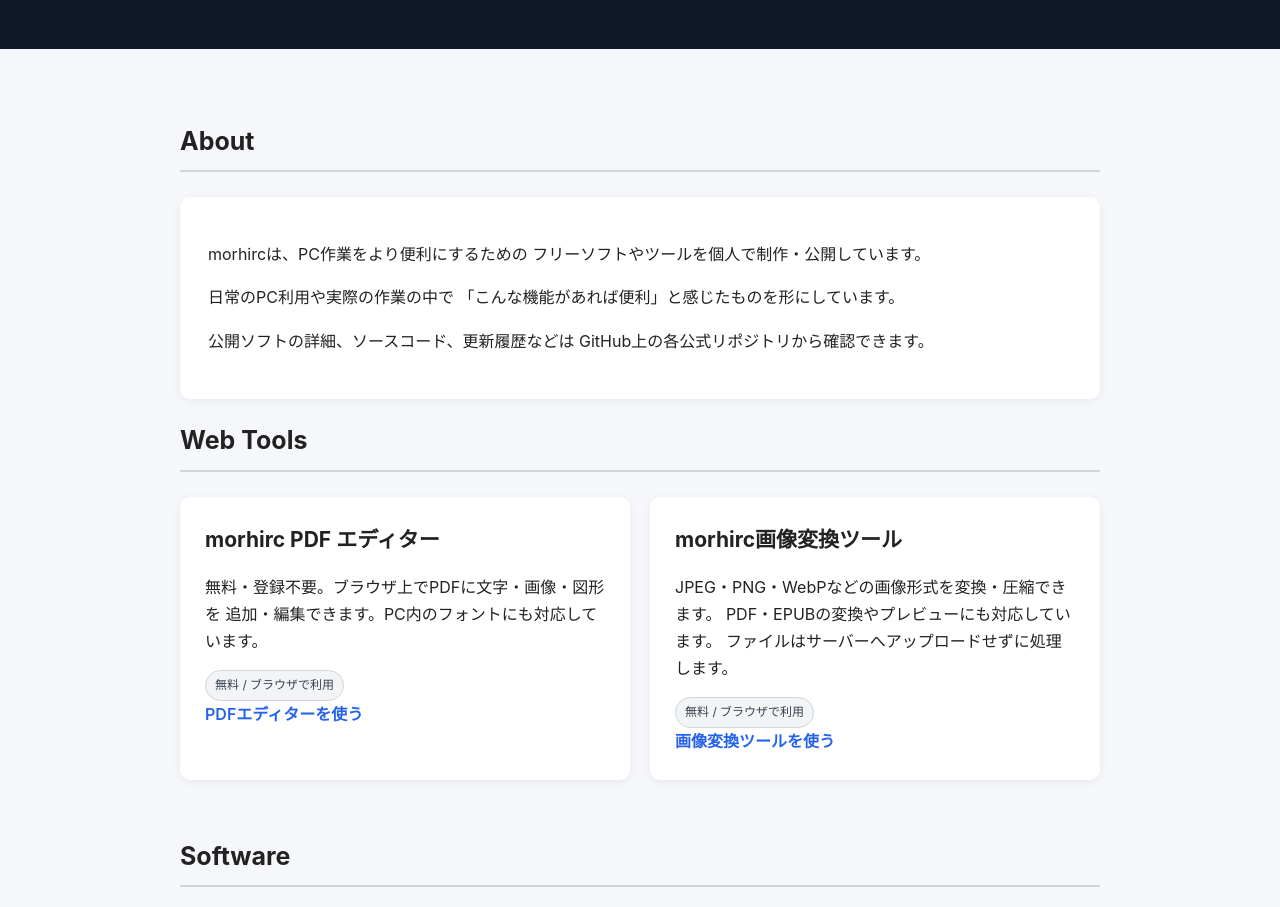
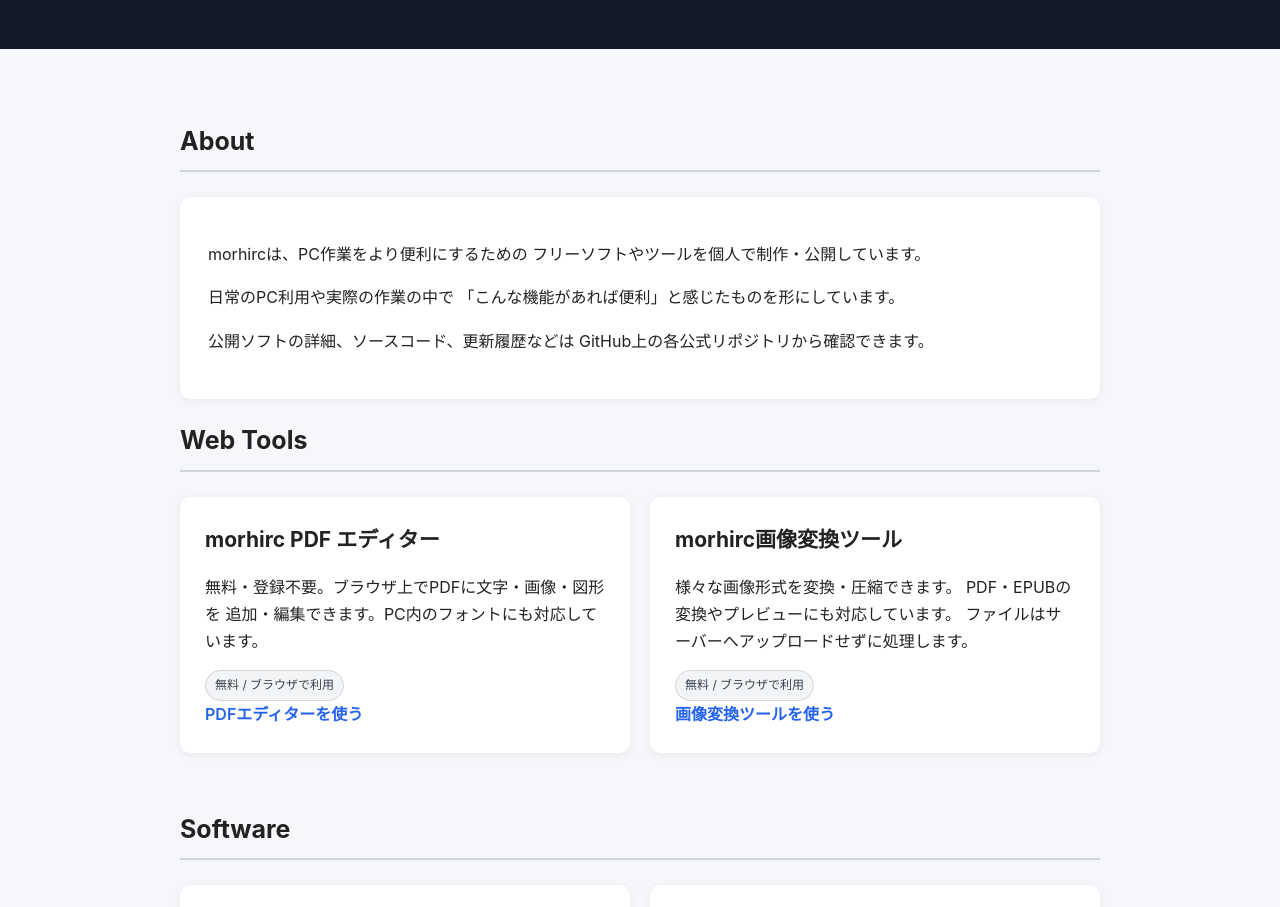
Before and after one commit to morhirc/morhirc.github.io, a plain HTML site: page index.html in a window 1280 px wide. Shown: the part 164-1071 px from the top of the page. Drawn offline with Linux system fonts and the light colour scheme.

Commit message:
Update description for image converter tool

```diff
--- a/index.html
+++ b/index.html
@@ -247,7 +247,7 @@
     <a class="software" href="/image-converter/">
       <h3>morhirc画像変換ツール</h3>
       <p>
-        JPEG・PNG・WebPなどの画像形式を変換・圧縮できます。
+        様々な画像形式を変換・圧縮できます。
         PDF・EPUBの変換やプレビューにも対応しています。
         ファイルはサーバーへアップロードせずに処理します。
       </p>
```
